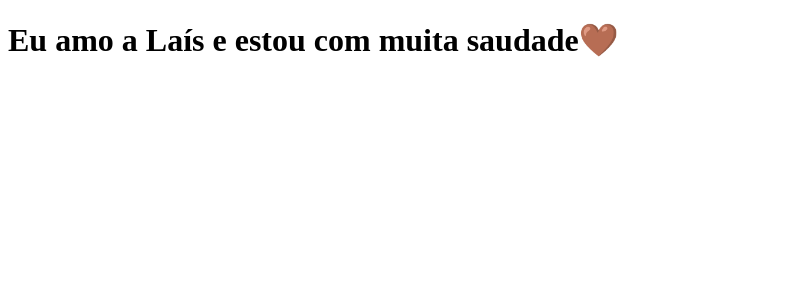
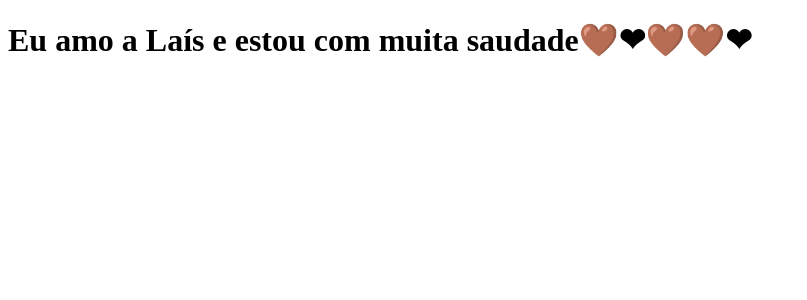
Before and after one commit to Ma7heus/tabnews-clone, a Next.js app: page / in a window 1280 px wide. Shown: the top 300 px of the page, without its empty margins (0-807 px from the left). Built offline with nearby package versions, Linux system fonts and the light colour scheme.

Commit message:
Alterando mensagem

```diff
--- a/pages/index.js
+++ b/pages/index.js
@@ -1,5 +1,5 @@
 function Home(){
-    return <h1>Eu amo a Laís e estou com muita saudade🤎</h1>
+    return <h1>Eu amo a Laís e estou com muita saudade🤎❤🤎🤎❤</h1>
 }
 
 export default Home;
```
